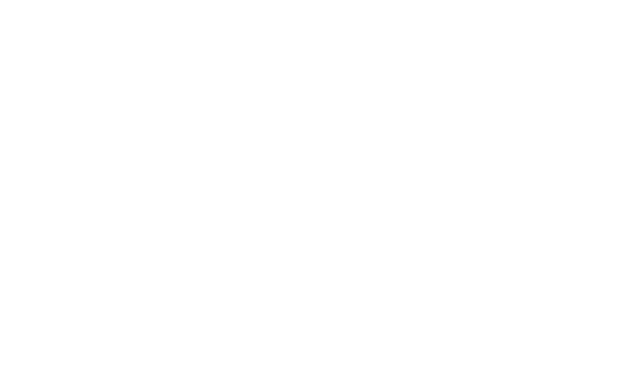
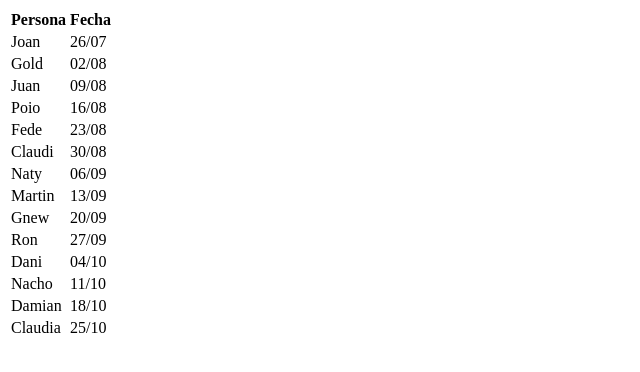
Before and after one commit to Jooeey4/Jooeey4.github.io, a website: page index.html in a window 1280 px wide. Shown: the whole page, without its empty margins (0-640 px from the left). Drawn offline with Linux system fonts and the light colour scheme.

Commit message:
Update inex

```diff
--- a/index.html
+++ b/index.html
@@ -4,5 +4,67 @@
 <title>Work Food</title>
 </head>
 <body>
+  <table>
+    <tr>
+      <th>Persona</th>
+      <th>Fecha</th>
+    </tr>
+    <tr>
+      <td>Joan</td>
+      <td>26/07</td>
+    </tr>
+    <tr>
+      <td>Gold</td>
+      <td>02/08</td>
+    </tr>
+    <tr>
+      <td>Juan</td>
+      <td>09/08</td>
+    </tr>
+    <tr>
+      <td>Poio</td>
+      <td>16/08</td>
+    </tr>
+    <tr>
+      <td>Fede</td>
+      <td>23/08</td>
+    </tr>
+    <tr>
+      <td>Claudi</td>
+      <td>30/08</td>
+    </tr>
+    <tr>
+      <td>Naty</td>
+      <td>06/09</td>
+    </tr>
+    <tr>
+      <td>Martin</td>
+      <td>13/09</td>
+    </tr>
+    <tr>
+      <td>Gnew</td>
+      <td>20/09</td>
+    </tr>
+    <tr>
+      <td>Ron</td>
+      <td>27/09</td>
+    </tr>
+    <tr>
+      <td>Dani</td>
+      <td>04/10</td>
+    </tr>
+    <tr>
+      <td>Nacho</td>
+      <td>11/10</td>
+    </tr>
+    <tr>
+      <td>Damian</td>
+      <td>18/10</td>
+    </tr>
+    <tr>
+      <td>Claudia</td>
+      <td>25/10</td>
+    </tr>
+  </table>
 </body>
 </html>
```
